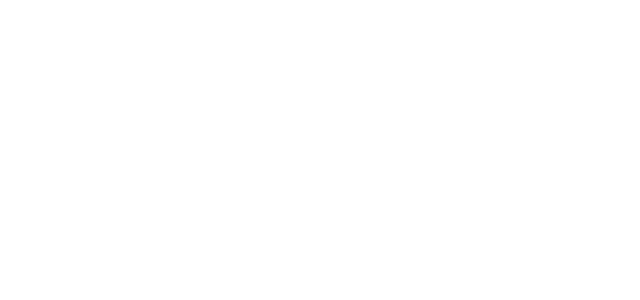
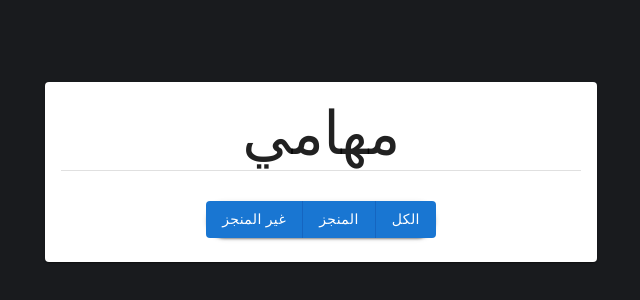
Before and after one commit to Mohammed-gittech/todo-list-react, a React (Vite) app: page / in a window 1280 px wide. Shown: the part 228-528 px from the top of the page, without its empty margins (319-959 px from the left). Built offline with nearby package versions, Linux system fonts and the light colour scheme.

Commit message:
Add TodoList

```diff
--- a/index.html
+++ b/index.html
@@ -1,4 +1,4 @@
-<!doctype html>
+<!DOCTYPE html>
 <html lang="en">
   <head>
     <meta charset="UTF-8" />
@@ -6,7 +6,7 @@
     <meta name="viewport" content="width=device-width, initial-scale=1.0" />
     <title>todo-list-react</title>
   </head>
-  <body>
+  <body style="margin: 0">
     <div id="root"></div>
     <script type="module" src="/src/main.jsx"></script>
   </body>
--- a/src/App.jsx
+++ b/src/App.jsx
@@ -1,5 +1,20 @@
+import TodoList from "./components/TodoList";
+
 function App() {
-  return <></>;
+  return (
+    <div
+      style={{
+        display: "flex",
+        justifyContent: "center",
+        alignItems: "center",
+        height: "100vh",
+        direction: "ltr",
+        backgroundColor: "#191B1E",
+      }}
+    >
+      <TodoList />
+    </div>
+  );
 }
 
 export default App;
--- /dev/null
+++ b/src/components/TodoList.jsx
@@ -0,0 +1,36 @@
+import Container from "@mui/material/Container";
+// Card
+import Card from "@mui/material/Card";
+import CardContent from "@mui/material/CardContent";
+import Typography from "@mui/material/Typography";
+//
+import Divider from "@mui/material/Divider";
+// Button
+import Button from "@mui/material/Button";
+import ButtonGroup from "@mui/material/ButtonGroup";
+
+export default function TodoList() {
+  return (
+    <Container maxWidth="sm" style={{ textAlign: "center" }}>
+      {/* Start Carde */}
+      <Card sx={{ minWidth: 275 }}>
+        <CardContent>
+          <Typography variant="h2">مهامي</Typography>
+          <Divider />
+          {/* Start Button */}
+          <ButtonGroup
+            variant="contained"
+            aria-label="Basic button group"
+            sx={{ mt: "30px", direction: "ltr", borderRadius: "20px" }}
+          >
+            <Button>غير المنجز</Button>
+            <Button>المنجز</Button>
+            <Button>الكل</Button>
+          </ButtonGroup>
+          {/* End Button */}
+        </CardContent>
+      </Card>
+      {/* End Carde */}
+    </Container>
+  );
+}
```
